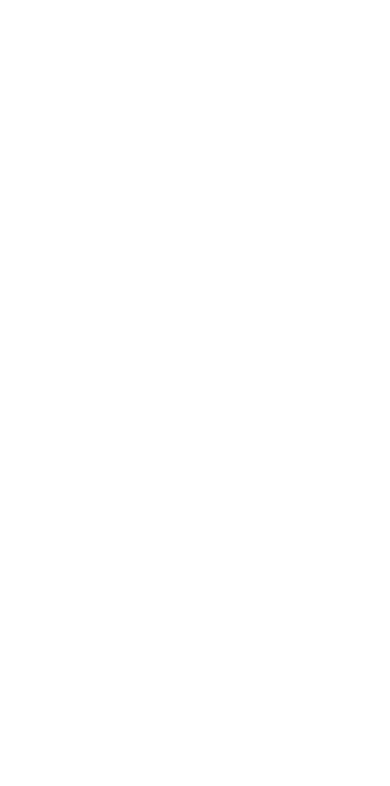
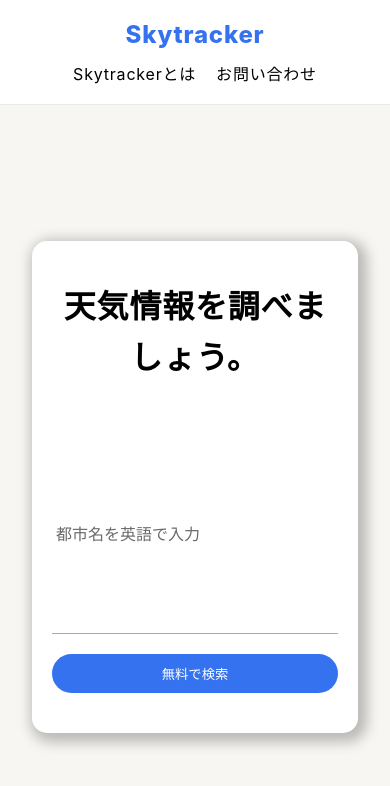
Before and after one commit to per-pj/weather-app, a plain HTML site: page index.html in a window 390 px wide. Drawn offline with Linux system fonts and the light colour scheme.

Commit message:
WIP: ヘッダー追加 WIP: 検索機能追加

```diff
--- a/app.js
+++ b/app.js
@@ -0,0 +1,38 @@
+const weatherForm = document.getElementById('weather-form');
+const cityInput = document.getElementById('city-input');
+const weatherResults = document.getElementById('weather-results');
+
+weatherForm.addEventListener('submit', async (event) => {
+  event.preventDefault();
+  const city = cityInput.value.trim();
+  if (!city) {
+    weatherResults.innerHTML = `<p>都市名を入力してください。</p>`;
+    return;
+  }
+  await getWeather(city);
+});
+
+const getWeather = async (city) => {
+  weatherResults.innerHTML = `<div class="loading"></div>`;
+  try {
+    const response = await fetch(
+      `https://api.weatherapi.com/v1/current.json?key=xxxxyyyyzzzz&q=${city}&aqi=no`
+    );
+    if (!response.ok) {
+      throw new Error('ネットワークエラー');
+    }
+    const data = await response.json();
+    weatherResults.innerHTML = `
+      <div class="results-country">${data.location.country}</div>
+      <div class="results-city">${data.location.name}</div>
+      <div class="results-temp">${data.current.temp_c}<span>°C</span></div>
+      <div class="results-condition">
+        <img src="${'https:' + data.current.condition.icon}" alt="icon">
+        <span>${data.current.condition.text}</span>
+      </div>
+    `;
+  } catch (error) {
+    weatherResults.innerHTML = `<p class="error-message">天気情報の取得に失敗しました。リロードしてもう一度お試しください。</p>`;
+    console.error('Error fetching weather data:', error);
+  }
+};
--- a/index.html
+++ b/index.html
@@ -1,9 +1,45 @@
 <!DOCTYPE html>
 <html lang="ja">
   <head>
-    <meta charset="UTF-8" />
-    <meta name="viewport" content="width=device-width, initial-scale=1.0" />
-    <title>Document</title>
+    <meta charset="utf-8" />
+    <meta name="viewport" content="width=device-width, initial-scale=1" />
+    <link rel="icon" href="./favicon.ico" />
+    <link rel="stylesheet" href="./style.css" />
+    <title>Skytracker | お天気情報を検索</title>
   </head>
-  <body></body>
+  <body>
+    <header class="header">
+      <div class="header-container">
+        <div class="logo">
+          <a href="./index.html">Skytracker</a>
+        </div>
+        <nav class="nav">
+          <ul class="nav-list">
+            <li class="nav-list-item">
+              <a href="./about.html">Skytrackerとは</a>
+            </li>
+            <li class="nav-list-item">
+              <a href="./contact.html">お問い合わせ</a>
+            </li>
+          </ul>
+        </nav>
+      </div>
+    </header>
+    <main class="wrapper">
+      <div class="content-container">
+        <h1 class="title">天気情報を調べましょう。</h1>
+        <form id="weather-form">
+          <input
+            id="city-input"
+            class="city-input"
+            type="text"
+            placeholder="都市名を英語で入力"
+          />
+          <button type="submit">無料で検索</button>
+        </form>
+        <div id="weather-results"></div>
+      </div>
+    </main>
+    <script src="./app.js"></script>
+  </body>
 </html>
--- a/style.css
+++ b/style.css
@@ -0,0 +1,230 @@
+/* --- Reset & Base Styles --- */
+*,
+*::before,
+*::after {
+  box-sizing: border-box;
+}
+
+body,
+h1,
+h2,
+h3,
+h4,
+h5,
+h6,
+p,
+ul,
+li,
+figure,
+blockquote,
+dl,
+dd {
+  margin: 0;
+  padding: 0;
+}
+
+ul {
+  list-style: none;
+}
+
+a {
+  text-decoration: none;
+  color: inherit;
+}
+
+body {
+  font-family: -apple-system, BlinkMacSystemFont, 'Segoe UI', Roboto, Oxygen,
+    Ubuntu, Cantarell, 'Open Sans', 'Helvetica Neue', sans-serif;
+  background-color: #fff;
+  font-size: 16px;
+  color: #000;
+  line-height: 1.6;
+  letter-spacing: 0.05rem;
+  -webkit-font-smoothing: antialiased;
+  -moz-osx-font-smoothing: grayscale;
+}
+
+/* --- Header --- */
+.header {
+  width: 100%;
+  background-color: #fff;
+  border-bottom: 1px solid #eaeaea;
+}
+
+.header-container {
+  max-width: 1200px;
+  margin: 0 auto;
+  padding: 0 2.5rem;
+  display: flex;
+  align-items: center;
+  justify-content: space-between;
+  height: 80px;
+}
+
+.logo a {
+  font-size: 1.5rem;
+  font-weight: 800;
+  color: #3572ef;
+}
+
+/* --- Navigation --- */
+.nav-list {
+  display: flex;
+  align-items: center;
+}
+
+.nav-list-item + .nav-list-item {
+  margin-left: 20px;
+}
+
+.nav-list-item a {
+  color: #000;
+  transition: color 0.3s ease;
+}
+
+.nav-list-item a:hover {
+  color: #3572ef;
+}
+
+/* --- Main Content --- */
+.wrapper {
+  display: flex;
+  align-items: center;
+  justify-content: center;
+  min-height: calc(100vh - 80px); /* ヘッダー分を引いた高さ */
+  background-color: #f7f6f2;
+  padding: 2rem;
+}
+
+.content-container {
+  width: 100%;
+  max-width: 600px;
+  background-color: #fff;
+  text-align: center;
+  padding: 40px 20px;
+  border-radius: 15px;
+  backdrop-filter: blur(20px);
+  box-shadow: 4px 4px 13px 5px rgba(0, 0, 0, 0.25);
+}
+
+.title {
+  font-weight: 800;
+  margin-bottom: 50px;
+}
+
+/* --- Form --- */
+#weather-form {
+  display: flex;
+  flex-wrap: wrap;
+  justify-content: center;
+  gap: 20px;
+}
+
+#weather-form input[type='text'] {
+  background-color: transparent;
+  border: none;
+  border-bottom: 1px solid #acabab;
+  flex: 1 1 200px;
+  padding: 8px 4px;
+  font-size: 1.25rem;
+  transition: border-color 0.3s ease;
+}
+
+#weather-form input[type='text']:focus {
+  border-color: darkblue;
+}
+
+#weather-form button {
+  background-color: #3572ef;
+  color: #fff;
+  padding: 10px 25px;
+  border-radius: 25px;
+  border: none;
+  cursor: pointer;
+  transition: opacity 0.3s ease;
+}
+
+#weather-form button:hover {
+  opacity: 0.9;
+}
+
+/* --- 検索結果 --- */
+.results-city {
+  font-size: 4rem;
+}
+
+.results-country {
+  font-size: 2rem;
+}
+
+.results-temp {
+  font-size: 6rem;
+  margin: 10px 0;
+  color: #3572ef;
+}
+
+.results-temp > span {
+  font-size: 3rem;
+  color: #000;
+}
+
+.results-condition {
+  display: flex;
+  align-items: center;
+  justify-content: center;
+  font-size: 2.5rem;
+}
+
+.city-input {
+  font-size: 1rem; /* 入力フィールドの文字サイズ */
+}
+
+.city-input::placeholder {
+  font-size: 1rem; /* プレースホルダの文字サイズ */
+  color: #6a6a6a;
+}
+
+.error-message {
+  color: red;
+  font-size: 0.8em;
+  margin-top: 30px;
+}
+
+/* --- ローディング --- */
+.loading {
+  border: 4px solid #3572ef;
+  border-top: 4px solid #fff;
+  border-radius: 50%;
+  width: 40px;
+  height: 40px;
+  margin: auto;
+  animation: spin 2s linear infinite;
+}
+
+@keyframes spin {
+  from {
+    transform: rotate(0deg);
+  }
+  to {
+    transform: rotate(360deg);
+  }
+}
+
+/* --- Responsive --- */
+@media (max-width: 768px) {
+  .header-container {
+    flex-direction: column;
+    height: auto;
+    padding: 1rem;
+  }
+  .nav-list {
+    margin-top: 0.5rem;
+  }
+  #weather-form {
+    flex-direction: column;
+  }
+  #weather-form input[type='text'],
+  #weather-form button {
+    width: 100%;
+  }
+}
```
Also changed, not shown: 1 other file.
